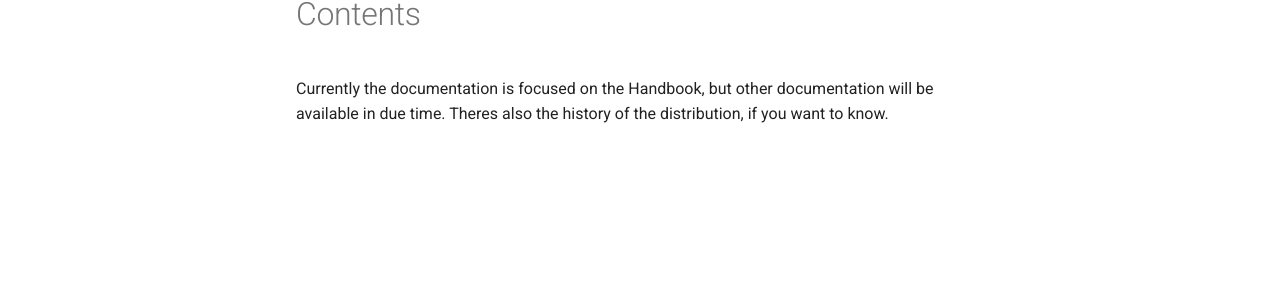
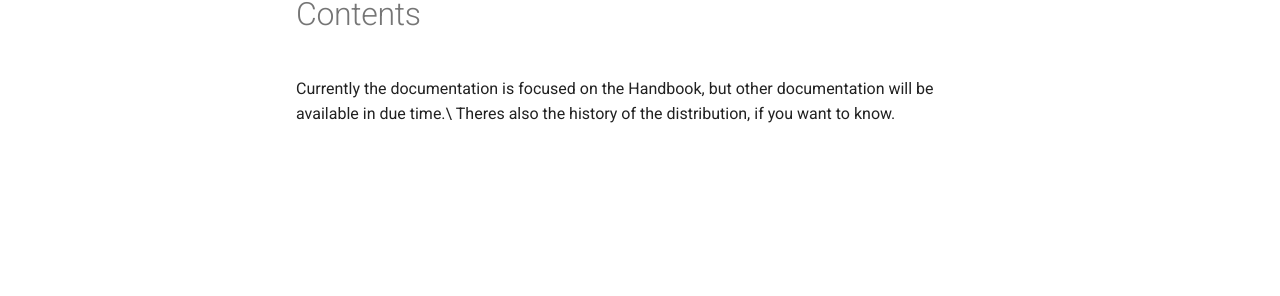
Before and after one commit to kreatolinux/wiki, an MkDocs documentation site: the page built from docs/index.md, in a window 1280 px wide. Shown: the part 227-523 px from the top of the page. Built offline with MkDocs 1.6.1 and Material for MkDocs 9.7.7, drawn with Linux system fonts in a browser that asks for light colours.

```diff
--- a/docs/index.md
+++ b/docs/index.md
@@ -2,5 +2,5 @@
 Welcome to the Kreato Linux documentation.
 
 # Contents
-Currently the documentation is focused on the Handbook, but other documentation will be available in due time.
+Currently the documentation is focused on the Handbook, but other documentation will be available in due time.\
 Theres also the history of the distribution, if you want to know.
```
